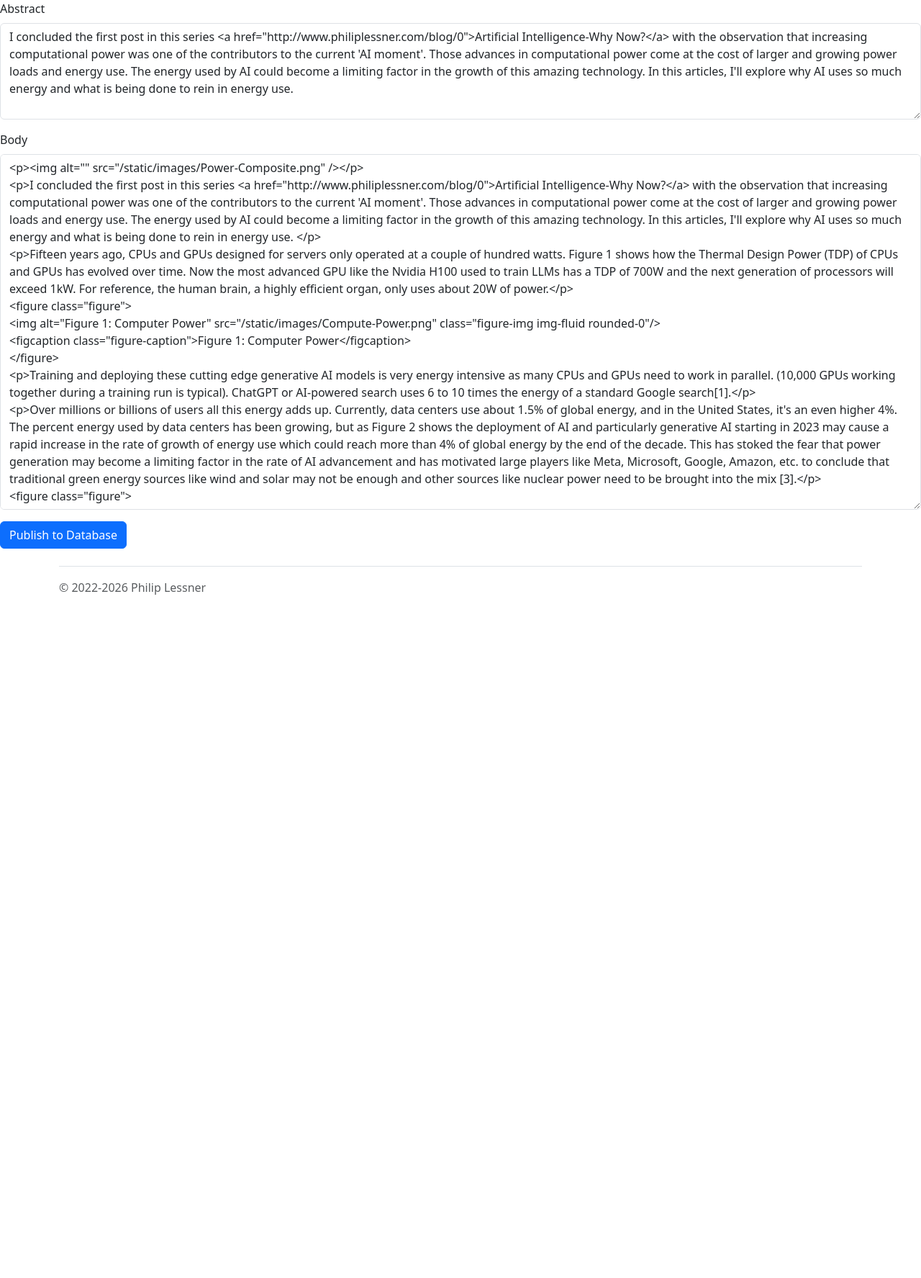
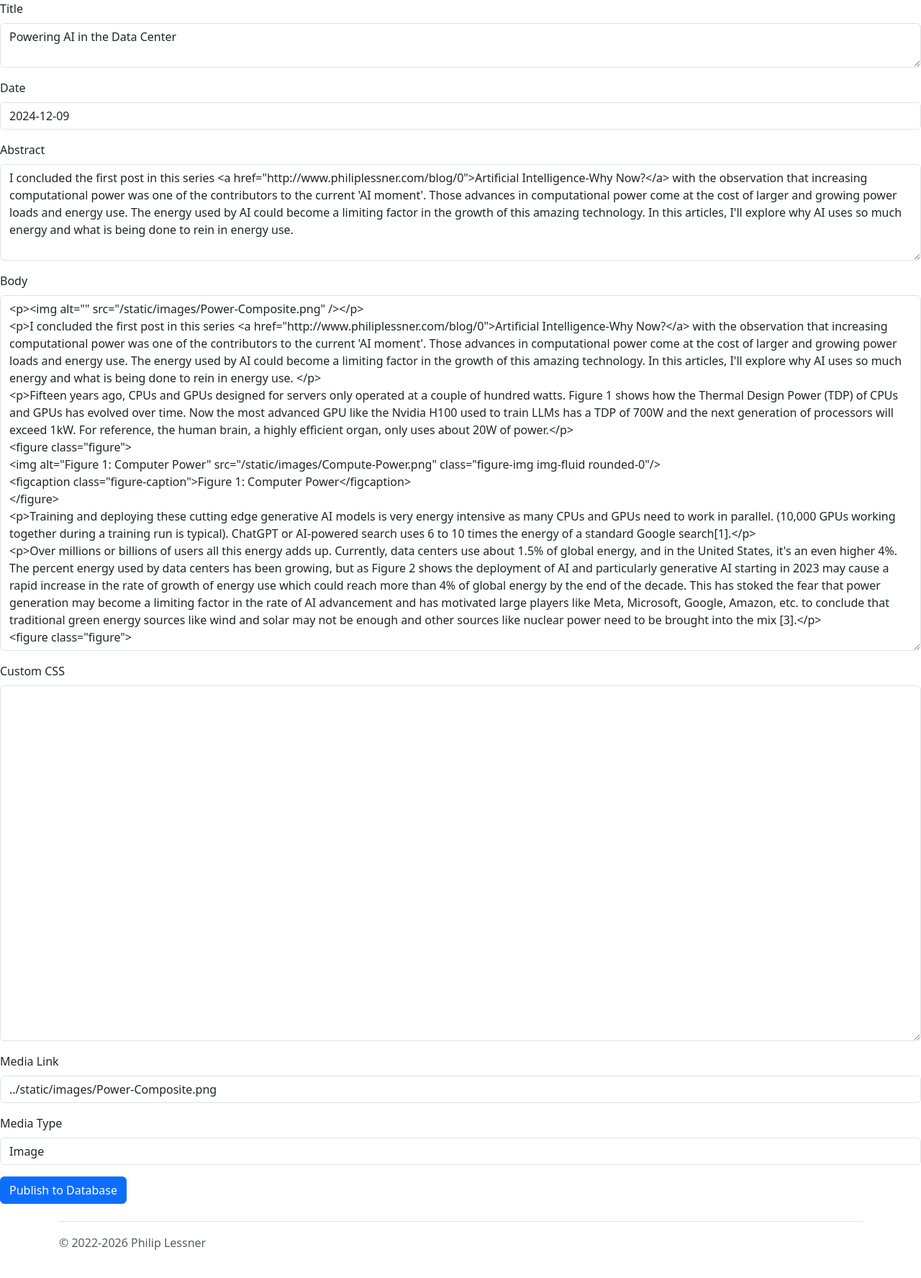
Before and after one commit to philiplessner/website, a Flask app: page /blogedit/1 in a window 1280 px wide. Shown: the part 56-1831 px from the top of the page at 72% size. Run offline with Flask 3, Linux system fonts and the light colour scheme; a user stored in the database is signed in; data comes from the database, SQL or seed files in the repository.

Commit message:
Added additional fields to blogedit form. Test pagecss against None for NULL in SQLite.

```diff
--- a/app/admin.py
+++ b/app/admin.py
@@ -100,11 +100,21 @@ def blog_select():
 
 @admin.route('/blogedit/<blogid>', methods=['GET', 'POST'])
 def blog_edit(blogid):
+    if not current_user.is_authenticated:
+        return redirect(url_for('admin.login'))
     form = BlogEditForm()
     stmt = db.select(Blog).where(Blog.id == blogid)
     blog = db.session.scalars(stmt).first()
+    form.blogtitle.data = blog.title
+    form.blogdate.data = blog.date
     form.blogabstract.data = blog.abstract
     form.blogbody.data = blog.body
+    form.blogmedialink.data = blog.medialink
+    form.blogmediatype.data = blog.mediatype
+    if blog.pagecss is None:
+        form.blogpagecss.data = ''
+    else:
+        form.blogpagecss.data = blog.pagecss
     return render_template('blogedit.html', form=form)
     if form.validate_on_submit:
         pass
--- a/app/forms.py
+++ b/app/forms.py
@@ -1,6 +1,3 @@
-from tokenize import String
-from xxlimited import Str
-
 from flask_wtf import FlaskForm
 from wtforms import StringField, PasswordField, BooleanField, SubmitField, SelectField, TextAreaField
 from wtforms.validators import DataRequired, EqualTo
@@ -27,8 +24,10 @@ class BlogSelectForm(FlaskForm):
 
 
 class BlogEditForm(FlaskForm):
+    blogtitle = TextAreaField('Title', validators=[DataRequired(message='Title is Required')])
     blogabstract =  TextAreaField('Abstract', validators=[DataRequired(message='Abstract is Required')])
     blogbody = TextAreaField('Body', validators=[DataRequired(message='Blog Body is Required')])
+    blogpagecss = TextAreaField('Custom CSS')
     blogdate = StringField('Date', validators=[DataRequired(message='Date is Required')])
     blogmedialink = StringField('Media Link', validators=[DataRequired(message='Link to Media is Required')])
     blogmediatype = StringField('Media Type', validators=[DataRequired(message='Media Type is Required')])
--- a/app/templates/blogedit.html
+++ b/app/templates/blogedit.html
@@ -3,6 +3,14 @@
 
 <form method="POST" action="/blogedit" novalidate>
     {{ form.hidden_tag() }}
+    <div class="mb-3">
+        {{ form.blogtitle.label(class='form-label') }}<br>
+        {{ form.blogtitle(class='form-control') }}
+    </div>
+    <div class="mb-3">
+        {{ form.blogdate.label(class='form-label') }}<br>
+        {{ form.blogdate(class='form-control') }}
+    </div>
     <div class="mb-3">
         {{ form.blogabstract.label(class='form-label') }}<br>
         {{ form.blogabstract(class='form-control', rows='5') }}
@@ -11,6 +19,18 @@
         {{ form.blogbody.label(class='form-label') }}<br>
         {{ form.blogbody(class='form-control', rows='20') }}
     </div>
+    <div class="mb-3">
+        {{ form.blogpagecss.label(class='form-label') }}<br>
+        {{ form.blogpagecss(class='form-control', rows='20') }}
+    </div>
+    <div class="mb-3">
+        {{ form.blogmedialink.label(class='form-label') }}<br>
+        {{ form.blogmedialink(class='form-control') }}
+    </div>
+    <div class="mb-3">
+        {{ form.blogmediatype.label(class='form-label') }}<br>
+        {{ form.blogmediatype(class='form-control') }}
+    </div>
     {{ form.submit(class="btn btn-primary") }}
 </form>
 {% endblock %}
```
